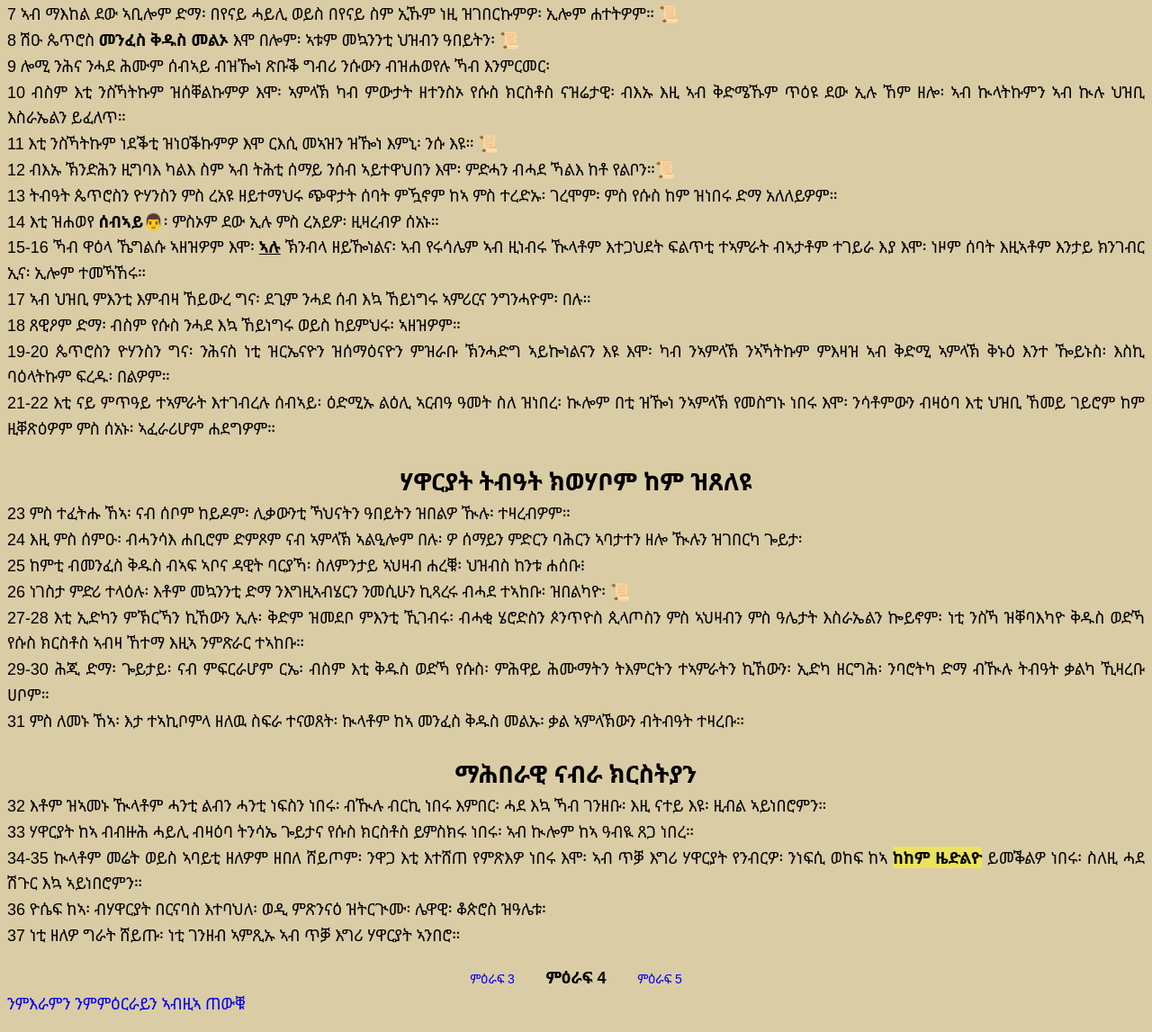
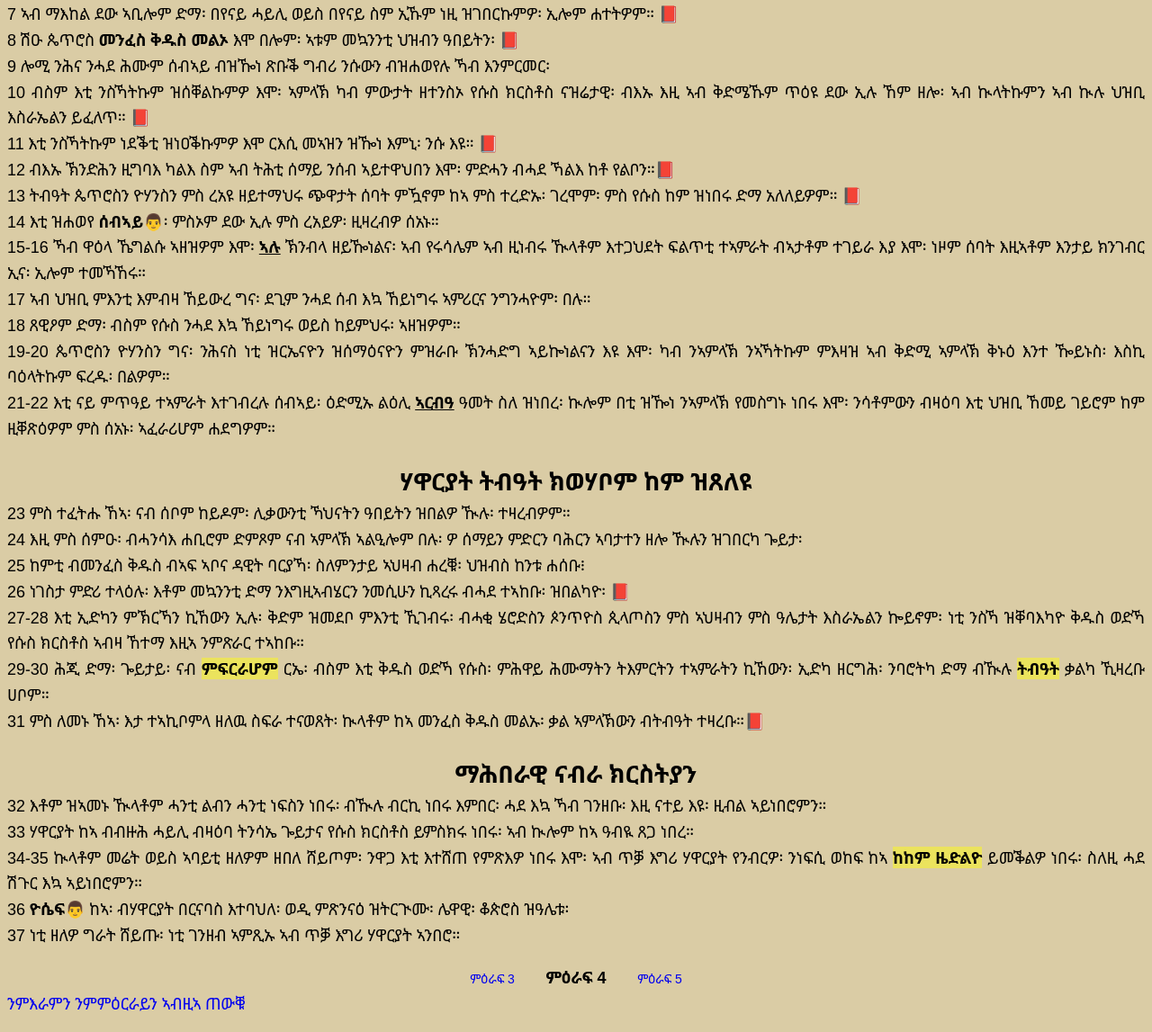
Before and after one commit to ermi-mekdi/Acts, a plain HTML site: page html/acts4.html in a window 1280 px wide. Shown: the part 284-1431 px from the top of the page at 90% size. Drawn offline with Linux system fonts and the light colour scheme.

Commit message:
ናይ ጥቅሲ መልክት ምምሕያሽ

```diff
--- a/data/ppls.js
+++ b/data/ppls.js
@@ -401,4 +401,17 @@ const person = {
     ],
     man: true,
   },
+  joses: {
+    name1: "ዮሴፍ",
+    nameE1: "Joses",
+    nameM1: "ንሱ ይውስኽ ወይ የብዝሕ",
+    name2: " በርናባስ",
+    nameE2: "Barnabas",
+    nameM2: "ወዲ ምጽንናዕ",
+    ver: [""],
+    title: ["ሃዋርያ"],
+    adres: ["ዓዱ ቆጵሮስ"],
+    info: [],
+    man: true,
+  },
 };
--- a/data/ver.js
+++ b/data/ver.js
@@ -51,6 +51,12 @@ const bib = {
           d: "መንፈስ ኣቦኹም እዩ ኣባኻትኩም ዚዛረብ እምበር፡ ንስኻትኩም ኣይኰንኩምን እትዛረቡ።",
         },
       },
+      c13: {
+        v54: {
+          n: "ማቴዎስ 13፡54-56",
+          d: "ናብ ዓዱ መጺኡ ኸኣ፡ እዚ ጥበብዚ፡ እዚ ሓይሊ እዚኸ ኻበይ ረኸቦ፡ እዝስ ወዲ እቲ ጸራቢ ደይኰኑን፡ ኣዲኡስ ማርያም እትበሀል ደይኰነትን፧ ኣሕዋቱስ ያእቆብ፡ ዮሴፍ፡ ስምኦን፡ ይሁዳ ደይኰኑን፧ ኣሓቱ ዅላተንሲ ምሳናዶ ኣየለዋን፧ እዚ ዅሉ ደኣ ኻበይ ተዋህቦ፧ ኢሎም ክሳዕ ዚግረሙ፡ ኣብ ቤት ጸሎቶም መሀሮም።",
+        },
+      },
       c21: {
         v42: {
           n: "ማቴዎስ 21፡42",
@@ -62,7 +68,21 @@ const bib = {
         },
       },
     },
+    mar: {
+      c6: {
+        v3: {
+          n: "ማርቆስ 6፡3",
+          d: "እዝስ እቲ ጸራቢ ወዲ ማርያም፡ ሓው ያእቆብን ዮሴፍን ይሁዳን ስምኦንን ደይኰነን፧ ኣሓቱስ ኣብዚዶ ምሳና ኣየለዋን፧ እናበሉ ተገረሙ፡ ብእኡ ኸኣ ተዓንቀፉ።",
+        },
+      },
+    },
     luk: {
+      c10: {
+        v21: {
+          n: "ሉቃ 10፡21",
+          d: "በታ ጊዜ እቲኣ የሱስ ብመንፈስ ቅዱስ ተሐጐሰ፡ በለውን፥ ኣቦይ ጐይታ ሰማይን ምድርን፡ ነዚ ኻብ ብልህታትን ካብ ለባማትን ስለ ዝሓባእካዮ፡ ንሕጻናት ከኣ ስለ ዝገለጽካዮ፡ እወ ኣቦይ፡ ስምረትካ ኣብ ቅድሜኻ ኸምዚ ስለ ዝዀነ፡ ኤመስግነካ አሎኹ።",
+        },
+      },
       c20: {
         v2: {
           n: "ሉቃ 20፡2",
@@ -90,6 +110,22 @@ const bib = {
         },
       },
     },
+    act: {
+      c2: {
+        v2: {
+          n: "ግብረ ሃዋርያት 2፡2",
+          d: "ብድንገት ከኣ ከም ብርቱዕ ህቦብላ ንፋስ ካብ ሰማይ ደሃይ መጸ፡ ነታ ኣብኣ ተቐሚጦም ዘለውዋ ቤትውን ንብዘላ መልኣ።",
+        },
+      },
+    },
+    php: {
+      c2: {
+        v9: {
+          n: "ፊልጲ 2፡9-11",
+          d: "ስለዚ ኸኣ ኣብ ሰማያትን ኣብ ምድርን ኣብ ትሕቲ ምድርን ዘሎ ዅሉ ብርኪ ብስም የሱስ ምእንቲ ኺምብርከኽ፡ ልሳን ዘበለውን ንኽብሪ እግዚኣብሄር ኣቦ ኢሉ የሱስ ክርስቶስ ጐይታ ምዃኑ ኺእመን እዩ ኣምላኽ ናብ ልዕሊ ዅሉ ልዕል ዘበሎ፡ ካብ ኵሉ ስም ልዕል ዝበለ ስምውን ዝሃቦ።",
+        },
+      },
+    },
     tim1: {
       c2: {
         v5: {
--- a/data/word.js
+++ b/data/word.js
@@ -9,4 +9,5 @@ const word = {
   ታስዐይቲ: { d: "ሰዓት 3:00PM ናይ ምሸት ማለትእዩ" },
   ራእሲ: { d: "ንጉስ ፡ ምንጪ" },
   ኣሉ: { d: "ሓሶት፡ ኣይኮነን" },
+  ኣሕዋቱ: { d: "ኣሕዋቱ ያእቆብ: ዮሴፍ: ስምኦን: ይሁዳ ይበሃሉ" },
 };
--- a/html/acts1.html
+++ b/html/acts1.html
@@ -9,6 +9,7 @@
     <script src="../data/ppls.js"></script>
     <script src="../data/plc.js"></script>
     <script src="../data/word.js"></script>
+    <script src="../data/ver.js"></script>
   </head>
   <body>
 
@@ -42,7 +43,8 @@
         12 ሽዑ <strong onclick="disPlc(plc.olivet)">ደብረ ዘይቲ📍</strong> ኻብ ዚብሀል፡ ንየሩሳሌም ከኣ <u onclick="wordD(word.መገዲሰንበት, event)" >መገዲ ሰንበት</u> ዚኣክል ካብ ዚቐርብ ከረን፡ ናብ የሩሳሌም ተመልሱ።</br>
         13 ምስ ኣተዉ ኸኣ፡ <strong onclick="disPlc(plc.upRoom)">ናብታ ደርቢ📍</strong> ደየቡ፡
         <strong onclick="displayPerson(person.peter)">ጴጥሮስን&#128104;</strong> <strong onclick="displayPerson(person.john)">ዮሃንስን&#128104;</strong> <strong onclick="displayPerson(person.james1)">ያእቆብን&#128104;</strong> <strong onclick="displayPerson(person.andrew)">እንድርያስን&#128104;</strong> <strong onclick="displayPerson(person.philip)">ፊልጶስን&#128104;</strong> <strong onclick="displayPerson(person.thomas)">ቶማስን&#128104;</strong> <strong onclick="displayPerson(person.bartholomew)">በርተሎሜዎስን&#128104;</strong> <strong onclick="displayPerson(person.matthew)">ማቴዎስን&#128104;</strong> <strong onclick="displayPerson(person.jamesAlphaeus)">ያእቆብ ወዲ እልፍዮስን&#128104;</strong> <strong onclick="displayPerson(person.simonZealots)">ስምኦን ቀናእን&#128104;</strong> <strong onclick="displayPerson(person.judasJames)">ይሁዳ ወዲ ያእቆብን&#128104;</strong> ብሓንሳእ ይነብሩ ነበሩ።</br>
-        14 እዚኣቶም ኲሎም ምስ ሓያሎ ኣንስትን ምስ <strong onclick="displayPerson(person.maryJ)">ማርያም ኣደ የሱስን&#128105;</strong> ምስ ኣሕዋቱን ኰይኖም ከየብኰሩ ሐቢሮም ይጽልዩ ነበሩ።</br>
+        14 እዚኣቶም ኲሎም ምስ ሓያሎ ኣንስትን ምስ <strong onclick="displayPerson(person.maryJ)">ማርያም ኣደ የሱስን&#128105;</strong> ምስ <u onclick="wordD(word.ኣሕዋቱ, event)">ኣሕዋቱን</u> ኰይኖም ከየብኰሩ ሐቢሮም ይጽልዩ ነበሩ።
+      <strong onclick="vers([bib.n.mat.c13.v54, bib.n.mar.c6.v3])">&#128213;</strong></br>
         15 በተን መዓልትታት እቲኣተን ሚእትን ዕስራን ዚኣኽሉ ሰብ ኣብኡ ተኣኪቦም ከለዉ፡ ጴጥሮስ ኣብ ማእከል እቶም ኣሕዋት ተንሲኡ በለ።</br>
         16 ኣቱም ኣሕዋተይ፡ ብዛዕባ እቲ ነቶም ንየሱስ ዝሐዝዎ መራሕ መገዲ ዝዀኖም <strong onclick="displayPerson(person.judasAs)">ይሁዳ &#128104;</strong>፡ መንፈስ ቅዱስ ብኣፍ ዳዊት ቀደም ዝበላ ጽሕፈት ክትፍጸም ይግባእ እዩ።</br>
         17 ምሳና ተቘጺሩ ነበረ እሞ፡ ነዚ ኣገልግሎት እዚ ኸኣ ተዐዲሉ ነበረ።</br>
--- a/html/acts4.html
+++ b/html/acts4.html
@@ -1,5 +1,5 @@
 <!DOCTYPE html>
-<html>
+<html lang="ti">
   <head>
     <title>ግብረ ሃዋርያት</title>
     <link rel="stylesheet" type="text/css" href="../stylesheet.css" />
@@ -31,20 +31,21 @@
         <strong onclick="displayPerson(person.alexander)">እስክንድሮስን&#128104;</strong>
          ካብ ዓሌት ሊቃውንቲ ኻህናት ዘበሉ ዅሎምን ኣብ የሩሳሌም ተአከቡ። <br />
         7 ኣብ ማእከል ደው ኣቢሎም ድማ፡ በየናይ ሓይሊ ወይስ በየናይ ስም ኢኹም ነዚ ዝገበርኩምዎ፡ ኢሎም ሐተትዎም።
-        <strong onclick="vers([bib.n.luk.c20.v2, bib.n.mat.c10.v17])">&#128220;</strong>
+        <strong onclick="vers([bib.n.luk.c20.v2, bib.n.mat.c10.v17])">&#128213;</strong>
         <br />
         8 ሽዑ ጴጥሮስ <b>መንፈስ ቅዱስ መልኦ</b> እሞ በሎም፡ ኣቱም መኳንንቲ ህዝብን ዓበይትን፡
-        <strong onclick="vers([bib.n.mat.c10.v20])">&#128220;</strong> <br />
+        <strong onclick="vers([bib.n.mat.c10.v20])">&#128213;</strong> <br />
         9 ሎሚ ንሕና ንሓደ ሕሙም ሰብኣይ ብዝዀነ ጽቡቕ ግብሪ ንሱውን ብዝሐወየሉ ኻብ እንምርመር፡ <br />
         10 ብስም እቲ ንስኻትኩም ዝሰቐልኩምዎ እሞ፡ ኣምላኽ ካብ ምውታት ዘተንስኦ የሱስ ክርስቶስ ናዝሬታዊ፡ ብእኡ እዚ
-        ኣብ ቅድሜኹም ጥዕዩ ደው ኢሉ ኸም ዘሎ፡ ኣብ ኲላትኩምን ኣብ ኲሉ ህዝቢ እስራኤልን ይፈለጥ። <br />
+        ኣብ ቅድሜኹም ጥዕዩ ደው ኢሉ ኸም ዘሎ፡ ኣብ ኲላትኩምን ኣብ ኲሉ ህዝቢ እስራኤልን ይፈለጥ።
+        <strong  onclick="vers([ bib.n.php.c2.v9])">&#128213;</strong> <br />
         11 እቲ ንስኻትኩም ነደቕቲ ዝነዐቕኩምዎ እሞ ርእሲ መኣዝን ዝዀነ እምኒ፡ ንሱ እዩ።
-        <strong  onclick="vers([bib.o.psa.c118.v22, bib.n.mat.c21.v42, bib.n.mat.c21.v44])">&#128220;</strong> <br />
+        <strong  onclick="vers([bib.o.psa.c118.v22, bib.n.mat.c21.v42, bib.n.mat.c21.v44])">&#128213;</strong> <br />
         12 ብእኡ ኽንድሕን ዚግባእ ካልእ ስም ኣብ ትሕቲ ሰማይ ንሰብ ኣይተዋህበን እሞ፡ ምድሓን ብሓደ ኻልእ ከቶ
-        የልቦን።<strong onclick="vers([bib.n.tim1.c2.v5])">&#128220;</strong>
+        የልቦን።<strong onclick="vers([bib.n.tim1.c2.v5])">&#128213;</strong>
         <br />
         13 ትብዓት ጴጥሮስን ዮሃንስን ምስ ረአዩ ዘይተማህሩ ጭዋታት ሰባት ምዃኖም ከኣ ምስ ተረድኡ፡ ገረሞም፡ ምስ የሱስ
-        ከም ዝነበሩ ድማ አለለይዎም። <br />
+        ከም ዝነበሩ ድማ አለለይዎም። <strong onclick="vers([bib.n.luk.c10.v21])">&#128213;</strong><br />
         14 እቲ ዝሐወየ <strong strong onclick="displayPerson(person.lame1)">ሰብኣይ&#128104;</strong>፡ ምስኦም ደው ኢሉ ምስ ረአይዎ፡ ዚዛረብዎ ሰአኑ። <br />
         15-16 ኻብ ዋዕላ ኼግልሱ ኣዘዝዎም እሞ፡ <u onclick="wordD(word.ኣሉ, event)">ኣሉ</u> ኽንብላ ዘይዀነልና፡ ኣብ የሩሳሌም ኣብ ዚነብሩ ዂላቶም እተጋህደት
         ፍልጥቲ ተኣምራት ብኣታቶም ተገይራ እያ እሞ፡ ነዞም ሰባት እዚኣቶም እንታይ ክንገብር ኢና፡ ኢሎም ተመኻኸሩ።
@@ -55,7 +56,7 @@
         19-20 ጴጥሮስን ዮሃንስን ግና፡ ንሕናስ ነቲ ዝርኤናዮን ዝሰማዕናዮን ምዝራቡ ኽንሓድግ ኣይኰነልናን እዩ እሞ፡
         ካብ ንኣምላኽ ንኣኻትኩም ምእዛዝ ኣብ ቅድሚ ኣምላኽ ቅኑዕ እንተ ዀይኑስ፡ እስኪ ባዕላትኩም ፍረዱ፡ በልዎም።
         <br />
-        21-22 እቲ ናይ ምጥዓይ ተኣምራት እተገብረሉ ሰብኣይ፡ ዕድሚኡ ልዕሊ ኣርብዓ ዓመት ስለ ዝነበረ፡ ኲሎም በቲ
+        21-22 እቲ ናይ ምጥዓይ ተኣምራት እተገብረሉ ሰብኣይ፡ ዕድሚኡ ልዕሊ <u onclick="wordD(word.ኣርብዓ, event)">ኣርብዓ</u> ዓመት ስለ ዝነበረ፡ ኲሎም በቲ
         ዝዀነ ንኣምላኽ የመስግኑ ነበሩ እሞ፡ ንሳቶምውን ብዛዕባ እቲ ህዝቢ ኸመይ ገይሮም ከም ዚቐጽዕዎም ምስ ሰአኑ፡
         ኣፈራሪሆም ሐደግዎም።
         <br />
@@ -67,16 +68,16 @@
       ዂሉን ዝገበርካ ጐይታ፡ <br />
       25 ከምቲ ብመንፈስ ቅዱስ ብኣፍ ኣቦና ዳዊት ባርያኻ፡ ስለምንታይ ኣህዛብ ሐረቑ፡ ህዝብስ ከንቱ ሐሰቡ፧ <br />
       26 ነገስታ ምድሪ ተላዕሉ፡ እቶም መኳንንቲ ድማ ንእግዚኣብሄርን ንመሲሁን ኪጻረሩ ብሓደ ተኣከቡ፡ ዝበልካዮ፡
-      <strong onclick="vers([bib.o.psa.c2.v2_3])">&#128220;</strong>
+      <strong onclick="vers([bib.o.psa.c2.v2_3])">&#128213;</strong>
       <br />
       27-28 እቲ ኢድካን ምኽርኻን ኪኸውን ኢሉ፡ ቅድም ዝመደቦ ምእንቲ ኺገብሩ፡ ብሓቂ ሄሮድስን ጶንጥዮስ ጲላጦስን ምስ
       ኣህዛብን ምስ ዓሌታት እስራኤልን ኰይኖም፡ ነቲ ንስኻ ዝቐባእካዮ ቅዱስ ወድኻ የሱስ ክርስቶስ ኣብዛ ኸተማ እዚኣ
       ንምጽራር ተኣከቡ።
       <br />
-      29-30 ሕጂ ድማ፡ ጐይታይ፡ ናብ ምፍርራሆም ርኤ፡ ብስም እቲ ቅዱስ ወድኻ የሱስ፡ ምሕዋይ ሕሙማትን ትእምርትን
-      ተኣምራትን ኪኸውን፡ ኢድካ ዘርግሕ፡ ንባሮትካ ድማ ብዂሉ ትብዓት ቃልካ ኺዛረቡ ሀቦም። <br />
+      29-30 ሕጂ ድማ፡ ጐይታይ፡ ናብ <span class="hy">ምፍርራሆም</span> ርኤ፡ ብስም እቲ ቅዱስ ወድኻ የሱስ፡ ምሕዋይ ሕሙማትን ትእምርትን
+      ተኣምራትን ኪኸውን፡ ኢድካ ዘርግሕ፡ ንባሮትካ ድማ ብዂሉ <span class="hy">ትብዓት</span> ቃልካ ኺዛረቡ ሀቦም። <br />
       31 ምስ ለመኑ ኸኣ፡ እታ ተኣኪቦምላ ዘለዉ ስፍራ ተናወጸት፡ ኲላቶም ከኣ መንፈስ ቅዱስ መልኡ፡ ቃል ኣምላኽውን
-      ብትብዓት ተዛረቡ። <br />
+      ብትብዓት ተዛረቡ።<strong onclick="vers([bib.n.act.c2.v2])">&#128213;</strong> <br />
      </p>
      <p>
       <h2 class="sub-chapter" >ማሕበራዊ ናብራ ክርስትያን</h2>
@@ -86,7 +87,7 @@
       ነበረ። <br />
       34-35 ኲላቶም መሬት ወይስ ኣባይቲ ዘለዎም ዘበለ ሸይጦም፡ ንዋጋ እቲ እተሸጠ የምጽእዎ ነበሩ እሞ፡ ኣብ ጥቓ እግሪ
       ሃዋርያት የንብርዎ፡ ንነፍሲ ወከፍ ከኣ  <span class="hy">ከከም ዜድልዮ</span> ይመቕልዎ ነበሩ፡ ስለዚ ሓደ ሽጉር እኳ ኣይነበሮምን። <br />
-      36 ዮሴፍ ከኣ፡ ብሃዋርያት በርናባስ እተባህለ፡ ወዲ ምጽንናዕ ዝትርጒሙ፡ ሌዋዊ፡ ቆጵሮስ ዝዓሌቱ፡ <br />
+      36 <strong onclick="displayPerson(person.joses)">ዮሴፍ&#128104;</strong> ከኣ፡ ብሃዋርያት በርናባስ እተባህለ፡ ወዲ ምጽንናዕ ዝትርጒሙ፡ ሌዋዊ፡ ቆጵሮስ ዝዓሌቱ፡ <br />
       37 ነቲ ዘለዎ ግራት ሸይጡ፡ ነቲ ገንዘብ ኣምጺኡ ኣብ ጥቓ እግሪ ሃዋርያት ኣንበሮ።
      </p>
      <div class="topnav">
--- a/script.js
+++ b/script.js
@@ -1,4 +1,4 @@
-// Woman   &#128105; Man  &#128104; locatie 📍 book &#128220;
+// Woman   &#128105; Man  &#128104; locatie 📍 book  &#128213;
 
 function displayPerson(m) {
   const display = document.createElement("div");
```
Also changed, not shown: html/acts3.html (+3 -3 lines).
